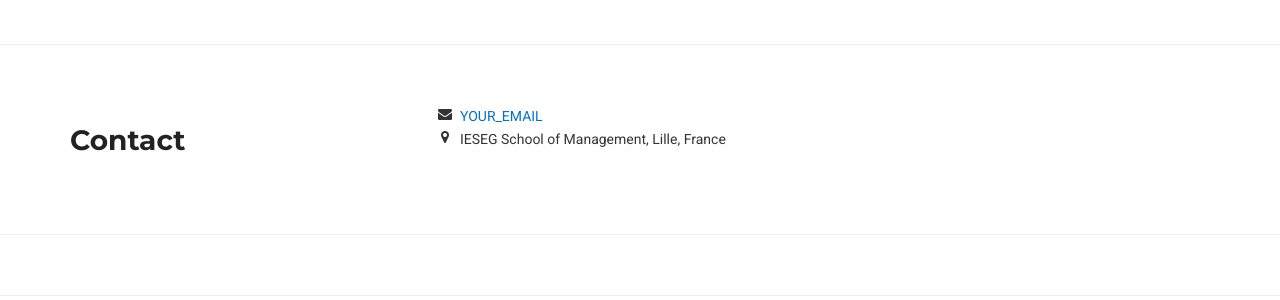
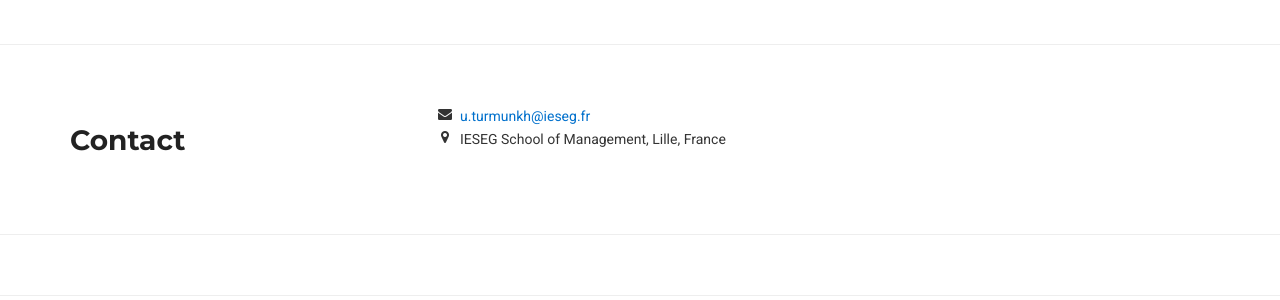
Before and after one commit to prakharsood24/uyanga-demo, a Jekyll site: the page built from index.md, in a window 1280 px wide and 900 px high, scrolled down 1326 px. Shown: the part 517-817 px from the top of the window. Built offline with Jekyll 4.4.1, drawn with Linux system fonts in a browser that asks for light colours; nearby versions of some CDN libraries; a style sheet for code colours, icons or effects is not loaded.

Commit message:
Update index.md

```diff
--- a/index.md
+++ b/index.md
@@ -96,7 +96,7 @@
       </div>
       <div class="col-xs-12 col-md-8">
         <ul class="fa-ul" style="margin-left:0;">
-          <li><i class="fa-li fa fa-envelope"></i> <a href="mailto:YOUR_EMAIL">YOUR_EMAIL</a></li>
+          <li><i class="fa-li fa fa-envelope"></i> <a href="mailto:u.turmunkh@ieseg.fr">u.turmunkh@ieseg.fr</a></li>
           <li><i class="fa-li fa fa-map-marker"></i> IESEG School of Management, Lille, France</li>
         </ul>
       </div>
```
